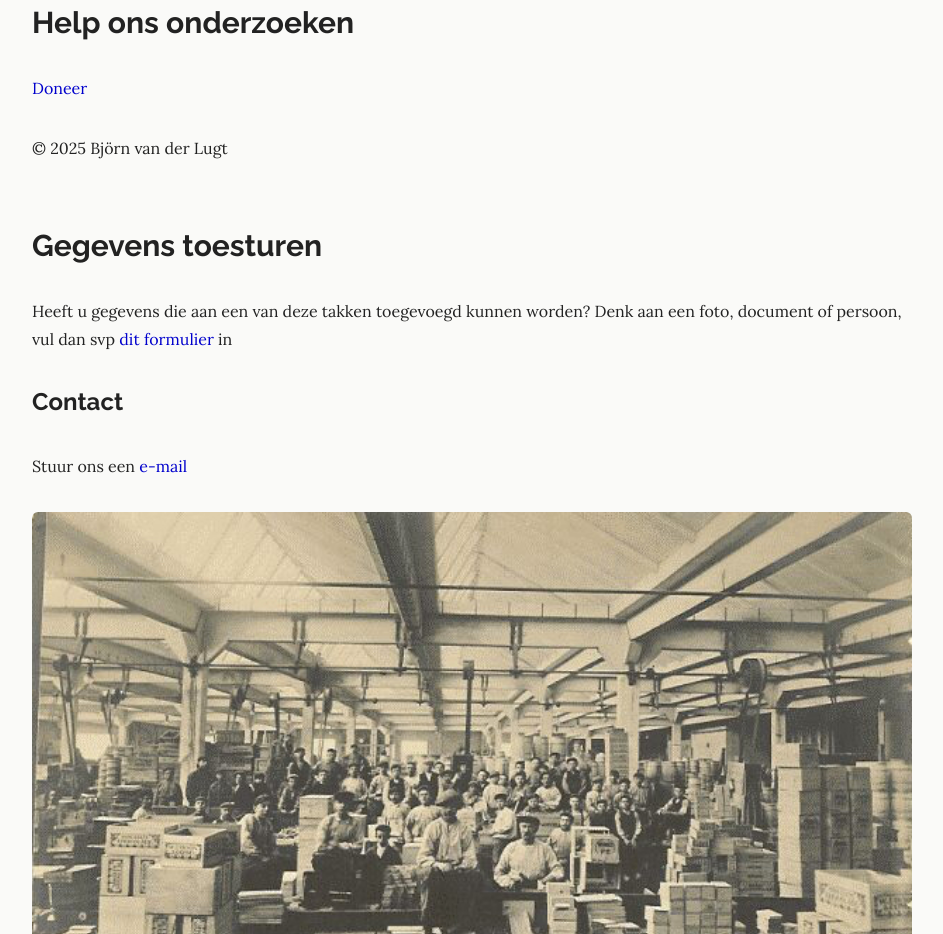
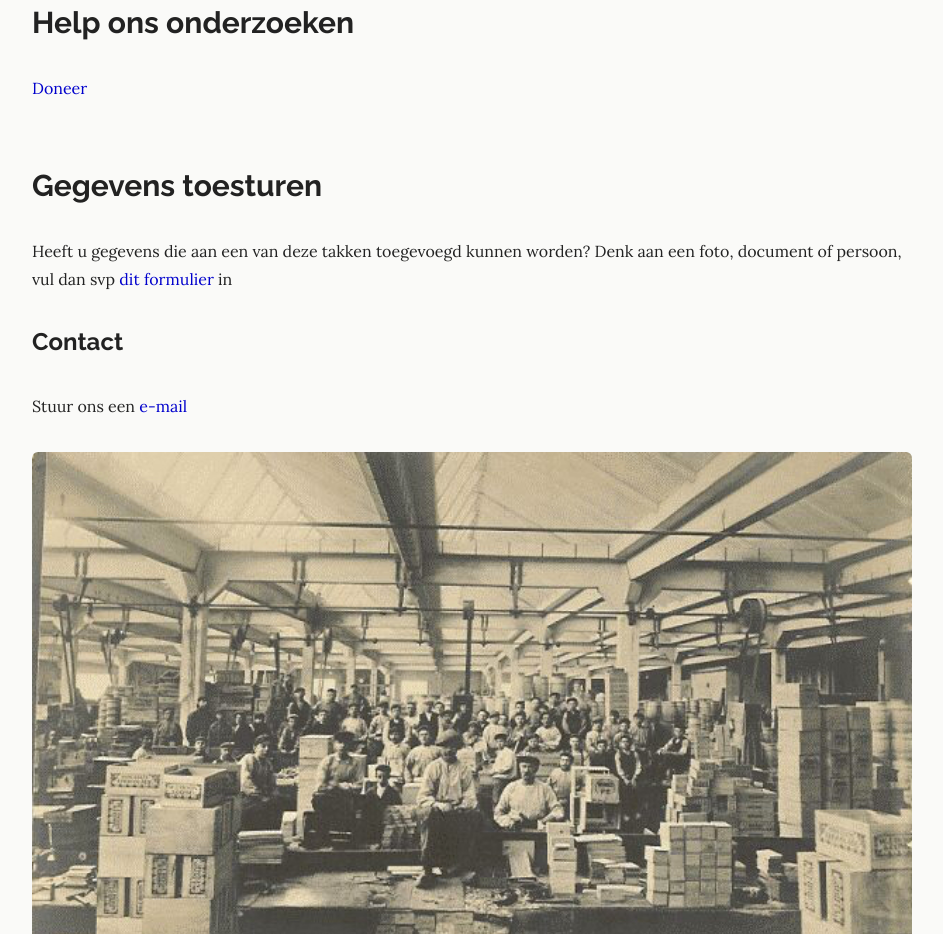
Before and after one commit to Bjorn-van-der-Lugt/genealogie-van-der-Lugt, a plain HTML site: page index.html in a window 1280 px wide. Shown: the part 2936-3870 px from the top of the page, without its empty margins (168-1111 px from the left). Drawn offline with Linux system fonts and the light colour scheme; some icons are missing.

```diff
--- a/index.html
+++ b/index.html
@@ -318,7 +318,6 @@
                 <h2 class="heading">Help ons onderzoeken</h2>
 
                 <a href="https://eu.jotform.com/form/250883866984377" class="u-a" target="_blank" rel="noreferrer noopener">Doneer</a>
-                <p>© 2025 Björn van der Lugt</p>
             </section>
 
                 <!-- !!!!!!!!!!!!!!!!!!!!!!!!!!!!!!!!!!!!!!!!!!!!!!!!!!!!!!!!!!!!!! -->
```
